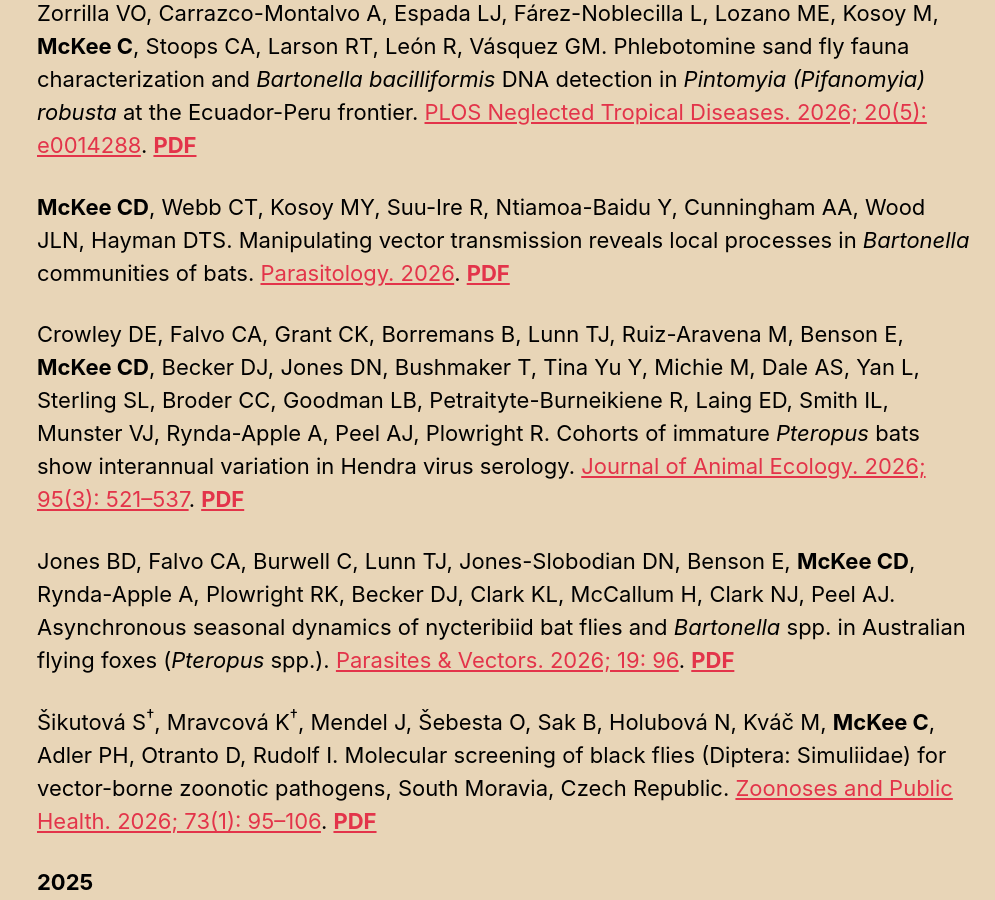
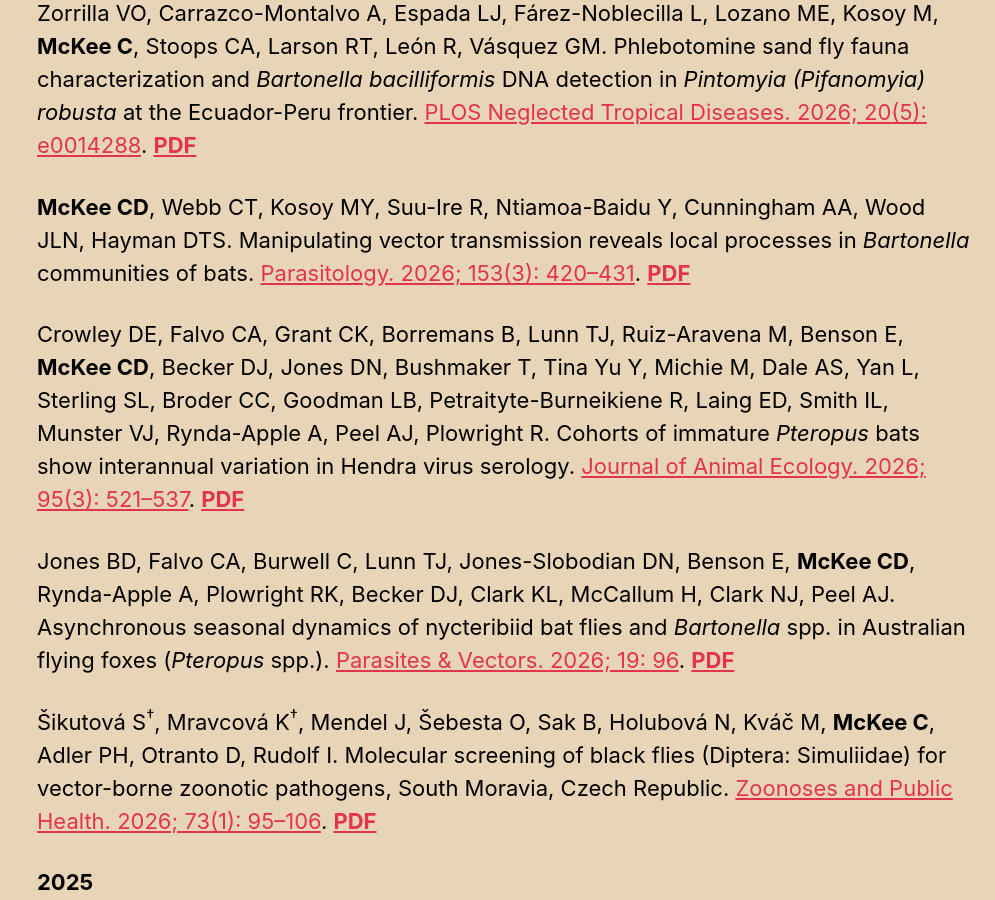
Before and after one commit to clifmckee/clifmckee.github.io, a Jekyll site: the page built from _pages/publications.md, in a window 1280 px wide and 900 px high, scrolled down 608 px. Shown: the whole window, without its empty margins (285-1280 px from the left). Built offline with Jekyll 4.4.1, drawn with Linux system fonts in a browser that asks for light colours; cached includes are drawn as plain includes.

Commit message:
Update pubs 2026-05-20

```diff
--- a/_pages/publications.md
+++ b/_pages/publications.md
@@ -18,7 +18,7 @@ Follow my research on [Google Scholar](https://scholar.google.com/citations?user
 
 Zorrilla VO, Carrazco-Montalvo A, Espada LJ, Fárez-Noblecilla L, Lozano ME, Kosoy M, **McKee C**, Stoops CA, Larson RT, León R, Vásquez GM. Phlebotomine sand fly fauna characterization and *Bartonella bacilliformis* DNA detection in *Pintomyia (Pifanomyia) robusta* at the Ecuador-Peru frontier. [PLOS Neglected Tropical Diseases. 2026; 20(5): e0014288](https://doi.org/10.1371/journal.pntd.0014288). [**PDF**](http://clifmckee.github.io/files/2026_Zorrilla_PNTD.pdf)
 
-**McKee CD**, Webb CT, Kosoy MY, Suu-Ire R, Ntiamoa-Baidu Y, Cunningham AA, Wood JLN, Hayman DTS. Manipulating vector transmission reveals local processes in *Bartonella* communities of bats. [Parasitology. 2026](https://doi.org/10.1017/S0031182026101656). [**PDF**](http://clifmckee.github.io/files/2026_McKee_Parasitology.pdf)
+**McKee CD**, Webb CT, Kosoy MY, Suu-Ire R, Ntiamoa-Baidu Y, Cunningham AA, Wood JLN, Hayman DTS. Manipulating vector transmission reveals local processes in *Bartonella* communities of bats. [Parasitology. 2026; 153(3): 420--431](https://doi.org/10.1017/S0031182026101656). [**PDF**](http://clifmckee.github.io/files/2026_McKee_Parasitology.pdf)
 
 Crowley DE, Falvo CA, Grant CK, Borremans B, Lunn TJ, Ruiz-Aravena M, Benson E, **McKee CD**, Becker DJ, Jones DN, Bushmaker T, Tina Yu Y, Michie M, Dale AS, Yan L, Sterling SL, Broder CC, Goodman LB, Petraityte-Burneikiene R, Laing ED, Smith IL, Munster VJ, Rynda-Apple A, Peel AJ, Plowright R. Cohorts of immature *Pteropus* bats show interannual variation in Hendra virus serology. [Journal of Animal Ecology. 2026; 95(3): 521--537](http://doi.org/10.1111/1365-2656.70213). [**PDF**](http://clifmckee.github.io/files/2026_Crowley_JAE.pdf)
 
```
Also changed, not shown: 2 other files.
